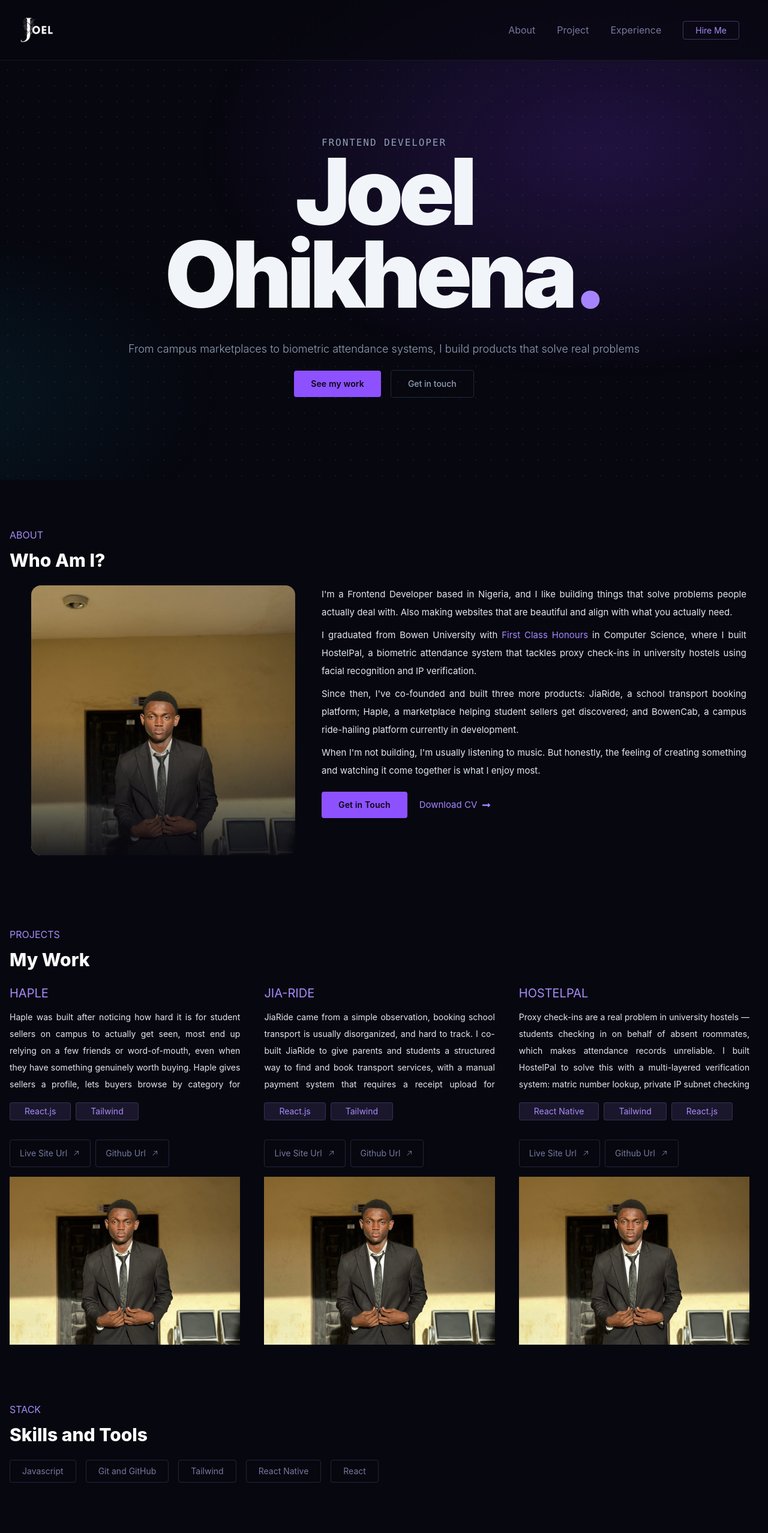
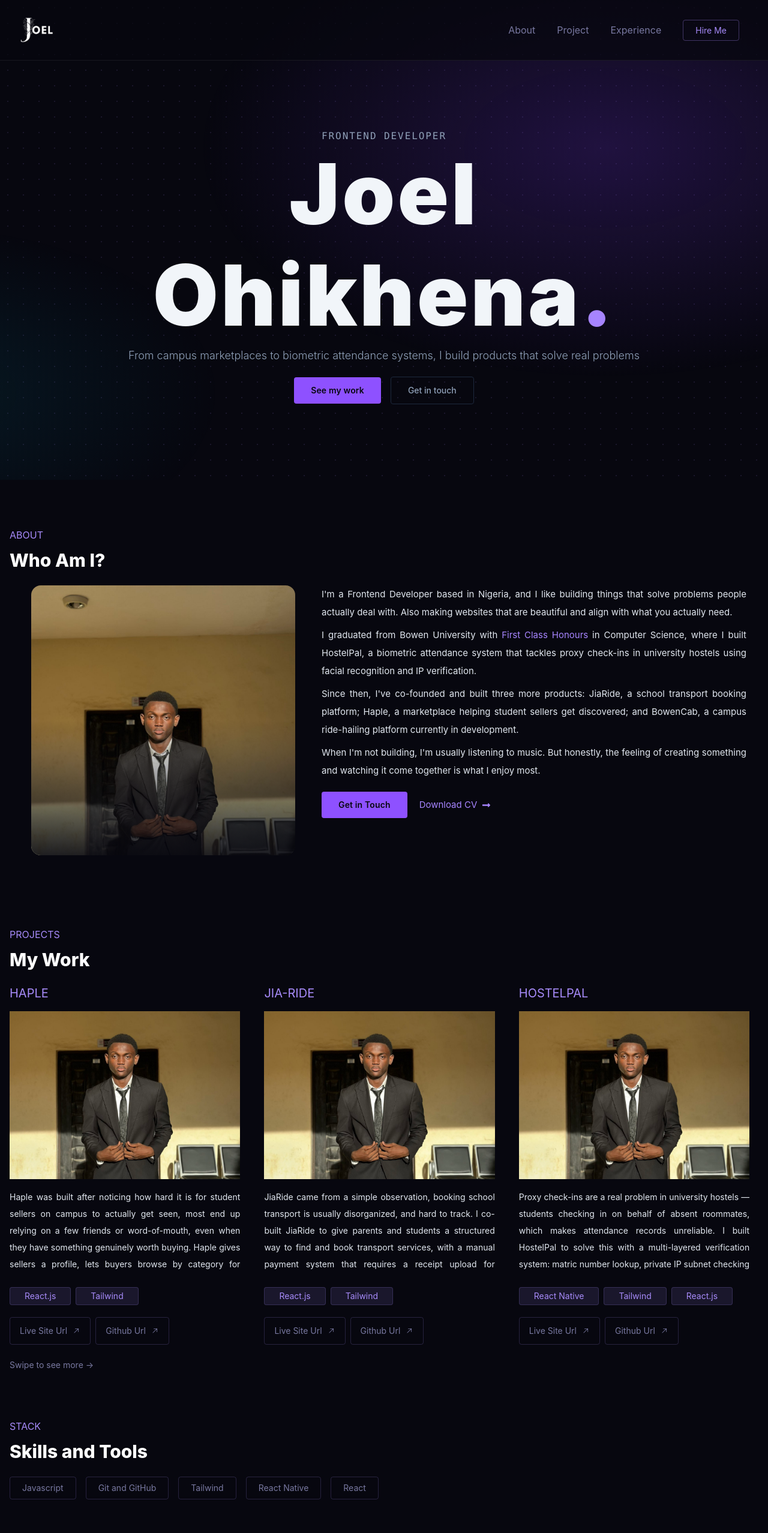
Before and after one commit to Joel1716/My-Portfolio, a React app: page / in a window 1280 px wide. Shown: the top 2556 px of the page at 60% size. Built offline with nearby package versions, Linux system fonts and the light colour scheme; the HTML template or start-up script is replaced by a standard one.

Commit message:
Hover states added

```diff
--- a/src/About.jsx
+++ b/src/About.jsx
@@ -49,12 +49,15 @@ export default function About() {
             what I enjoy most.
           </p>
           <div className="flex items-center gap-5 mt-5">
-            <button className="btn-purple">
-              <a href="#">Get in Touch</a>
-            </button>
-            <a href="" className="flex gap-2 items-center text-violet-400">
+            <a href="#" className="btn-purple">
+              Get in Touch
+            </a>
+            <a
+              href=""
+              className="flex gap-2 items-center text-violet-400 group"
+            >
               Download CV
-              <span>
+              <span className="group-hover:rotate-360 transition-transform duration-500">
                 <FaLongArrowAltRight />
               </span>
             </a>
--- a/src/EachProject.jsx
+++ b/src/EachProject.jsx
@@ -3,14 +3,21 @@ import { GoArrowUpRight } from "react-icons/go";
 export default function EachProject({ project }) {
   return (
     <div className="mb-4 flex flex-col gap-4 shrink-0 w-[85%] sm:w-[60%] md:w-[45%] lg:w-[31%] snap-start h-[600px] min-w-[340px]">
-      <div className="flex flex-col flex-1 min-h-0">
-        <h3 className="text-xl mb-3 text-primary-accent uppercase shrink-0">
+      <h3 className="text-xl text-primary-accent uppercase shrink-0">
         {project.title}
       </h3>
+      <div className="h-[280px] shrink-0">
+        <img
+          className="w-full h-full object-cover"
+          src="Personal-Pic.jpeg"
+          alt=""
+        />
+      </div>
+      <div className="flex flex-col flex-1 min-h-0">
         <p className="text-justify leading-loose flex-1 min-h-0 overflow-y-auto scrollbar-none">
           {project.description}
         </p>
-        <div className="flex gap-2 my-3 flex-wrap shrink-0">
+        <div className="flex gap-2 mt-4 flex-wrap shrink-0">
           {project.techs.map((tech) => (
             <div className="bg-[#a78bfa1f] text-primary-accent py-1 px-6 rounded text-sm border border-[#a78bfa33]">
               {tech}
@@ -19,23 +26,17 @@ export default function EachProject({ project }) {
         </div>
         <div className="flex gap-2 mt-5 shrink-0">
           {project.links.map((link) => (
-            <div className=" text-fg-muted py-3 px-4 rounded text-sm border border-[#a78bfa33] ">
-              <a href={link.link} className="flex gap-2 items-center">
+            <a
+              href={link.link}
+              className="flex gap-2 items-center text-fg-muted py-3 px-4 rounded text-sm border border-[#a78bfa33] hover:border-[rgba(255,255,255,0.2)] hover:text-[#f0f0f8]"
+            >
               {link.name}
               <span>
                 <GoArrowUpRight />
               </span>
             </a>
-            </div>
           ))}
         </div>
-      </div>
-      <div className="h-[280px] shrink-0">
-        <img
-          className="w-full h-full object-cover"
-          src="Personal-Pic.jpeg"
-          alt=""
-        />
       </div>
     </div>
   );
--- a/src/Home.jsx
+++ b/src/Home.jsx
@@ -43,13 +43,13 @@ export default function Home() {
 
         <div
           className="relative z-10 mx-3 flex flex-col
-         flex-grow justify-center space-y-4 md: space-y-10 text-center"
+         flex-grow justify-center text-center"
         >
           <div>
             <div className="relative z-10 inline-flex items-center gap-[0.55rem] self-start font-mono text-base tracking-[0.12em] uppercase text-slate-400 ">
               Frontend Developer
             </div>
-            <h1 className="flex flex-col text-[clamp(4.5rem,12vw,11rem)] font-black tracking-[-0.05em]  sm:leading-[0.9]  m-0 select-none sm:px-9">
+            <h1 className="flex flex-col text-[clamp(4rem,11vw,11rem)] font-black tracking-[0.03em] leading-[1.4] sm:leading-[1.2] m-0 select-none sm:px-9">
               <span className="block text-slate-100 transition-colors duration-300">
                 Joel
               </span>
--- a/src/NavBar.jsx
+++ b/src/NavBar.jsx
@@ -21,9 +21,12 @@ export default function NavBar() {
             <a href="#">Experience</a>
           </li>
         </ul>
-        <button className="py-1 px-5 text-primary-accent border border-border-color rounded">
-          <a href="#">Hire Me</a>
-        </button>
+        <a
+          href="#"
+          className="py-1.5 px-5 text-primary-accent border border-border-color rounded hover:bg-accent-dim"
+        >
+          Hire Me
+        </a>
       </div>
       <div
         onClick={() => setNavShow((ns) => !ns)}
@@ -48,7 +51,7 @@ export default function NavBar() {
 
           <button
             onClick={() => setNavShow((ns) => !ns)}
-            className="py-2 text-primary-accent border border-border-color rounded uppercase font-bold"
+            className="py-2 text-primary-accent border border-border-color rounded uppercase font-bold hover:bg-accent-dim"
           >
             <a href="#">Hire Me</a>
           </button>
--- a/src/Projects.jsx
+++ b/src/Projects.jsx
@@ -36,11 +36,14 @@ export default function Projects() {
     <section className="px-4">
       <h2>Projects</h2>
       <p>My Work</p>
-      <div className="flex overflow-x-auto snap-x snap-mandatory gap-10 scrollbar-none mr-2">
+      <div className="flex overflow-x-auto gap-10 scrollbar-none mr-2">
         {projects.map((project) => (
           <EachProject key={project.title} project={project} />
         ))}
       </div>
+      <p className="text-sm text-fg-muted mt-2 flex items-center gap-1">
+        Swipe to see more <span>→</span>
+      </p>
     </section>
   );
 }
--- a/src/index.css
+++ b/src/index.css
@@ -4,6 +4,7 @@
   --color-border-color: #a78bfa59;
   --color-primary: #07070f;
   --color-primary-accent: #a78bfa;
+  --color-accent-dim: rgba(167, 139, 250, 0.12);
   --color-fg-muted: #7878a0;
 }
 
@@ -18,19 +19,16 @@
   h2 + p {
     @apply text-white text-3xl mt-3 mb-6 font-extrabold;
   }
+  a {
+    @apply cursor-pointer;
+  }
 }
 
 @layer components {
   .btn-purple {
     @apply inline-flex items-center gap-2 text-sm font-semibold tracking-[0.01em] bg-violet-500 text-[#07070f] px-7 py-3 rounded transition-all duration-200 hover:opacity-90 hover:-translate-y-0.5;
   }
-}
-
-@layer utilities {
-  .navShow {
-    @apply flex flex-col absolute top-0 right-0 pt-20 pb-8 px-15 bg-white;
-  }
-  .navShow ul {
-    @apply flex-col;
+  .btn-purple-hover {
+    @apply bg-violet-500/70;
   }
 }
```
Lines whose indentation alone changed are shown as unchanged.
